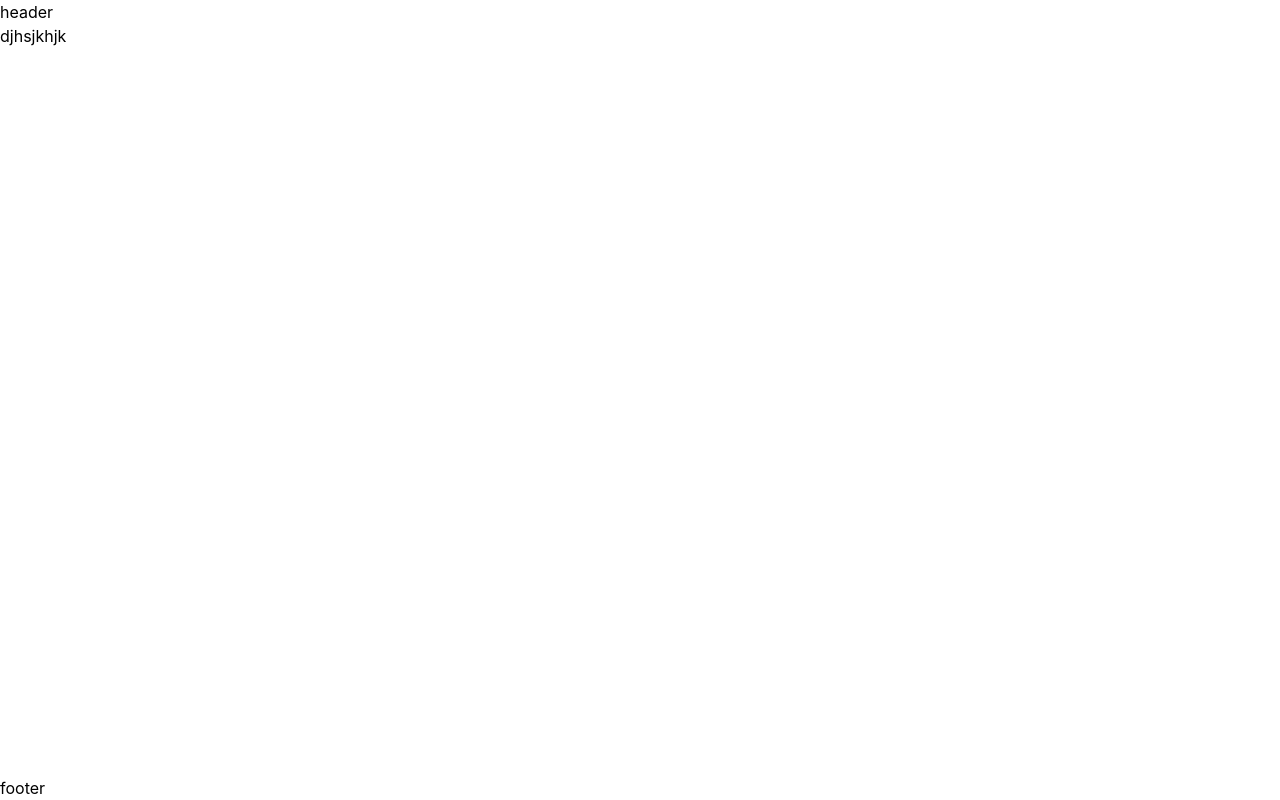
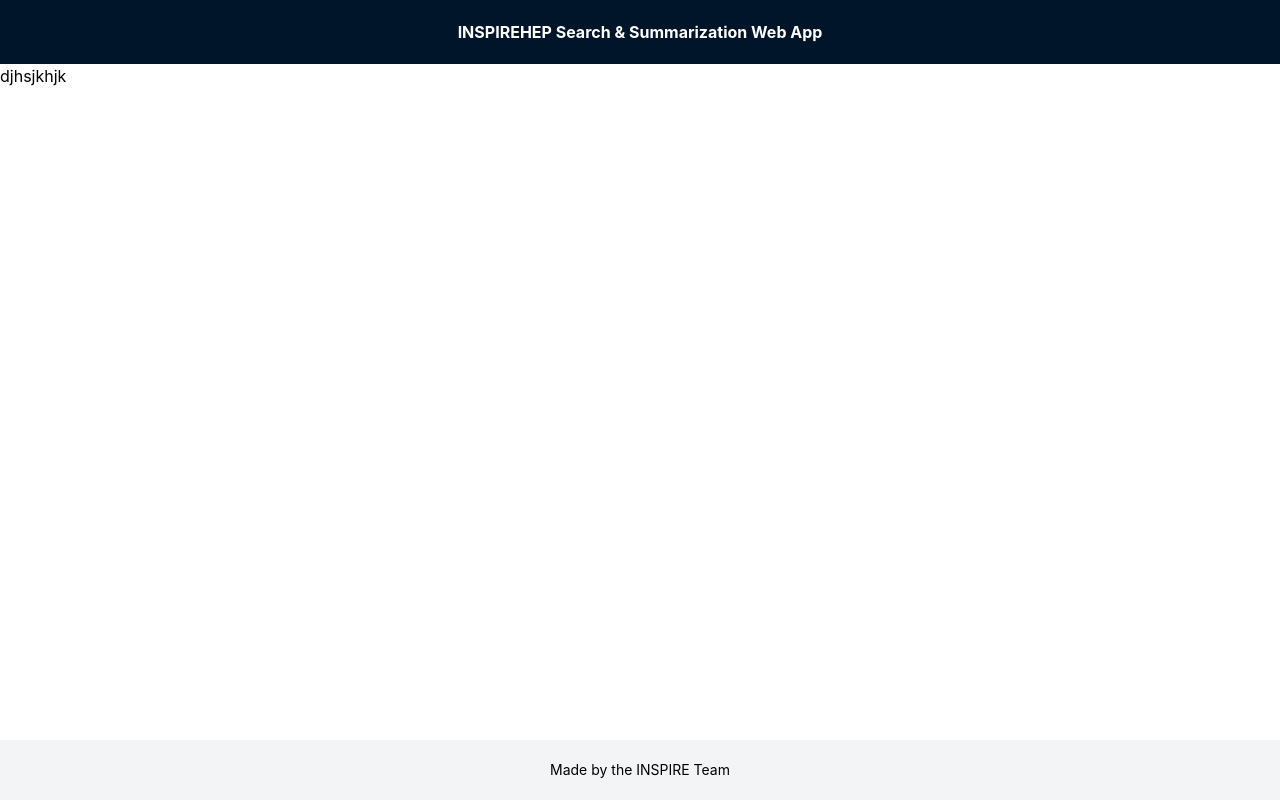
Before and after one commit to papadopan/djang-app, a React (Vite) app in the folder ui/: page / in a window 1280 px wide. Built offline with nearby package versions, Linux system fonts and the light colour scheme.

Commit message:
chore(ui): add content for header,footer

```diff
--- a/ui/src/components/Footer/Footer.tsx
+++ b/ui/src/components/Footer/Footer.tsx
@@ -1,3 +1,7 @@
 export const Footer = () => {
-  return <footer>footer</footer>;
+  return (
+    <footer className="bg-gray-100 p-5">
+      <h1 className="text-sm text-center">Made by the INSPIRE Team</h1>
+    </footer>
+  );
 };
--- a/ui/src/components/Header/Header.tsx
+++ b/ui/src/components/Header/Header.tsx
@@ -1,3 +1,9 @@
 export const Header = () => {
-  return <header>header</header>;
+  return (
+    <header className="bg-[#001529] text-white p-5">
+      <h1 className="text-md font-bold text-center">
+        INSPIREHEP Search & Summarization Web App
+      </h1>
+    </header>
+  );
 };
```
